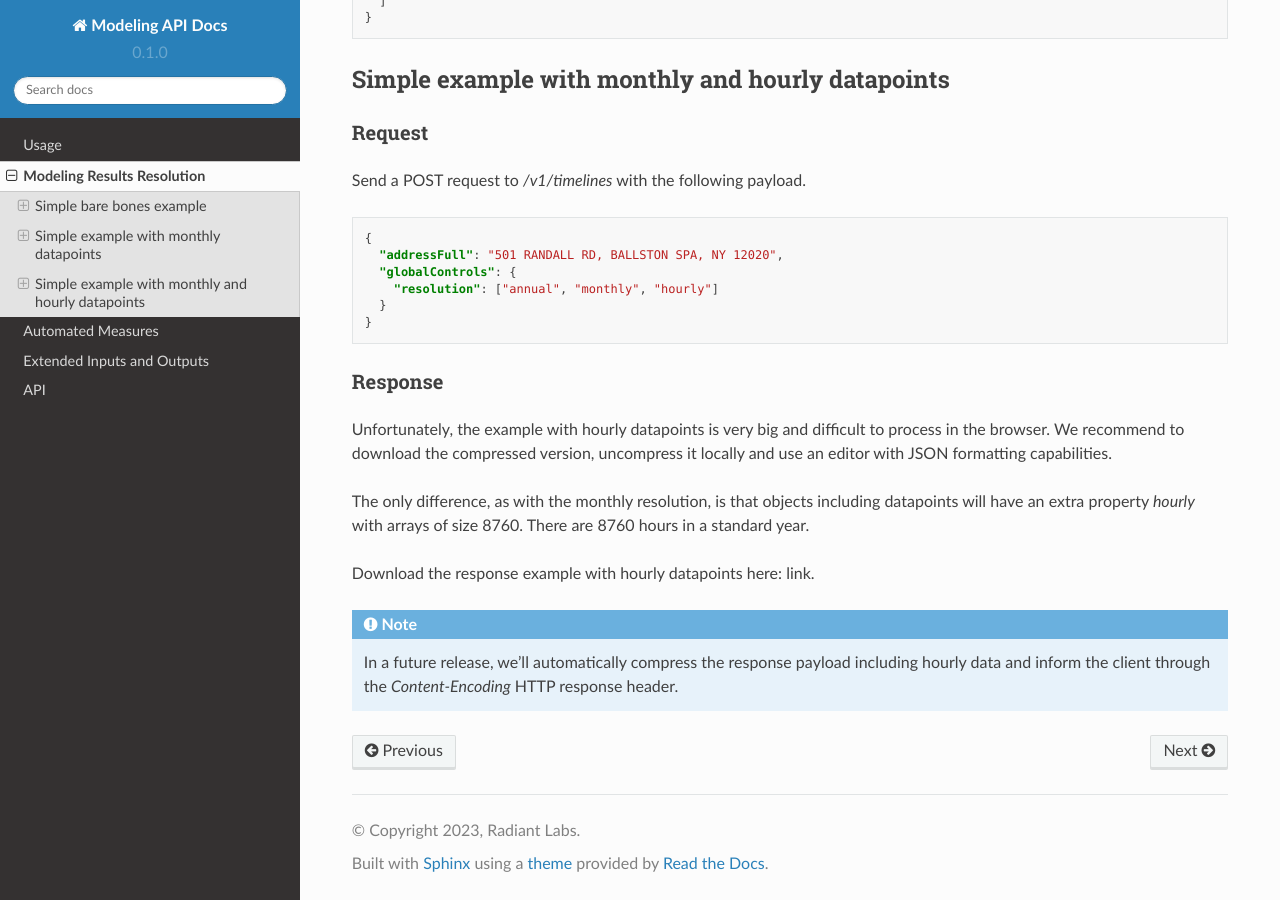
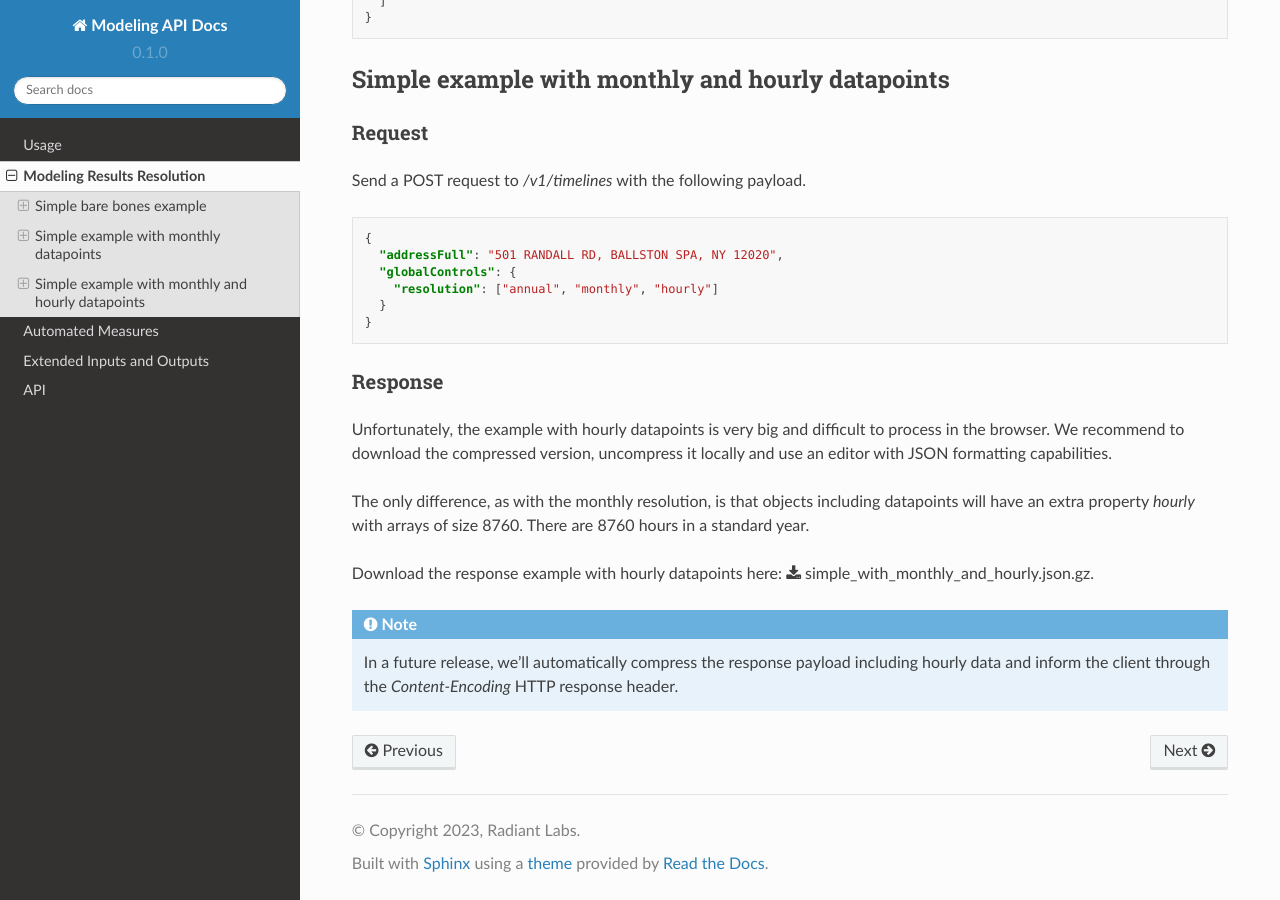
Before and after one commit to RadiantLabs/modeling-api-docs, a Sphinx documentation site: the page built from docs/source/modeling_results_resolution.rst, in a window 1280 px wide and 900 px high, scrolled down 5235 px. Built offline with Sphinx 7.4.7 and the Read the Docs theme 2.0.0, drawn with Linux system fonts in a browser that asks for light colours.

Commit message:
Create download link for hourly data

```diff
--- a/docs/source/conf.py
+++ b/docs/source/conf.py
@@ -36,8 +36,6 @@ html_theme = 'sphinx_rtd_theme'
 # so a file named "default.css" will overwrite the builtin "default.css".
 html_static_path = ['static/']
 
-html_extra_path = ['examples/']
-
 def setup(app):
     try:
         app.add_css_file("stylesheet.css")
--- a/docs/source/modeling_results_resolution.rst
+++ b/docs/source/modeling_results_resolution.rst
@@ -63,7 +63,7 @@ download the compressed version, uncompress it locally and use an editor with JS
 The only difference, as with the monthly resolution, is that objects including datapoints will have an extra property
 `hourly` with arrays of size 8760. There are 8760 hours in a standard year.
 
-Download the response example with hourly datapoints here: link.
+Download the response example with hourly datapoints here: :download:`simple_with_monthly_and_hourly.json.gz <examples/response/timelines/post/simple_with_monthly_and_hourly.json.gz>`.
 
 .. note::
 
```
